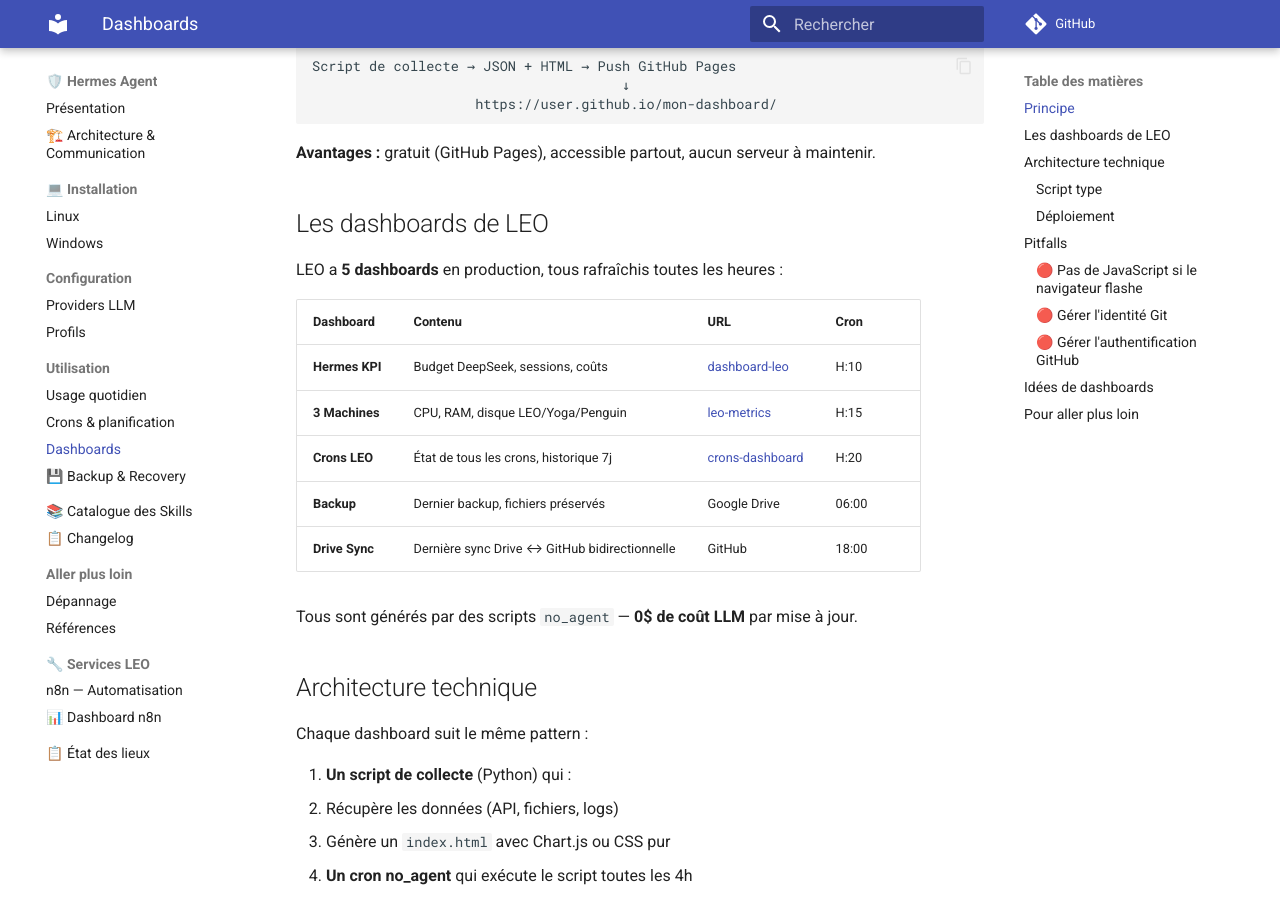
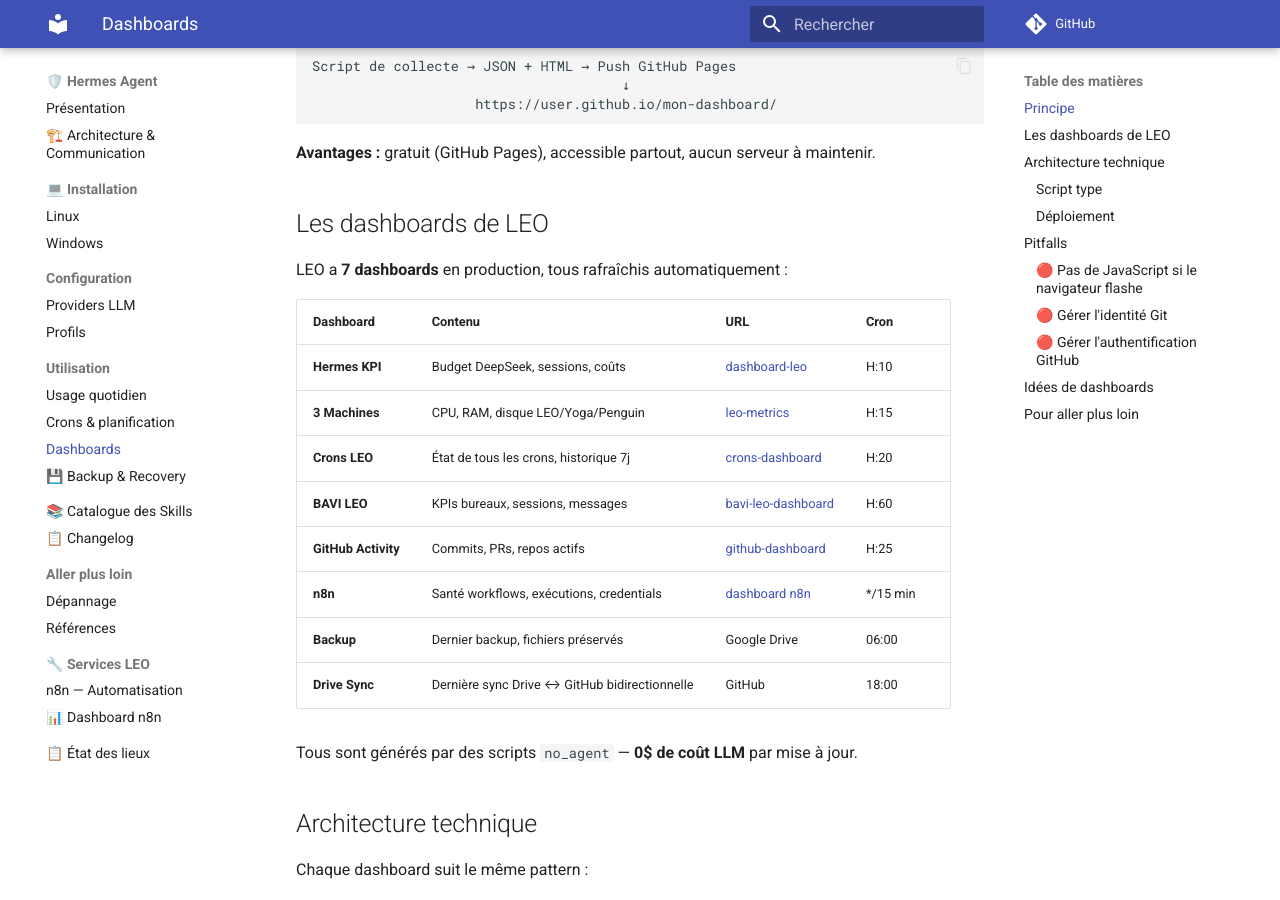
Before and after one commit to christophedanhier-hash/hermes-wiki, an MkDocs documentation site: the page built from docs/hermes/utilisation/dashboards.md, in a window 1280 px wide and 900 px high, scrolled down 365 px. Built offline with MkDocs 1.6.1 and Material for MkDocs 9.7.7, drawn with Linux system fonts in a browser that asks for light colours; comment, search, counter and statistics services are not loaded.

Commit message:
🧩 Ajout dashboard n8n dans la page Dashboards (7 tuiles)

```diff
--- a/docs/hermes/utilisation/dashboards.md
+++ b/docs/hermes/utilisation/dashboards.md
@@ -16,13 +16,16 @@
 
 ## Les dashboards de LEO
 
-LEO a **5 dashboards** en production, tous rafraîchis toutes les heures :
+LEO a **7 dashboards** en production, tous rafraîchis automatiquement :
 
 | Dashboard | Contenu | URL | Cron |
 |-----------|---------|-----|------|
 | **Hermes KPI** | Budget DeepSeek, sessions, coûts | [dashboard-leo](https://christophedanhier-hash.github.io/dashboard-leo/) | H:10 |
 | **3 Machines** | CPU, RAM, disque LEO/Yoga/Penguin | [leo-metrics](https://christophedanhier-hash.github.io/leo-metrics/) | H:15 |
 | **Crons LEO** | État de tous les crons, historique 7j | [crons-dashboard](https://christophedanhier-hash.github.io/crons-dashboard/) | H:20 |
+| **BAVI LEO** | KPIs bureaux, sessions, messages | [bavi-leo-dashboard](https://christophedanhier-hash.github.io/bavi-leo-dashboard/) | H:60 |
+| **GitHub Activity** | Commits, PRs, repos actifs | [github-dashboard](https://christophedanhier-hash.github.io/github-dashboard/) | H:25 |
+| **n8n** | Santé workflows, exécutions, credentials | [dashboard n8n](../dashboards/n8n.md) | */15 min |
 | **Backup** | Dernier backup, fichiers préservés | Google Drive | 06:00 |
 | **Drive Sync** | Dernière sync Drive ↔ GitHub bidirectionnelle | GitHub | 18:00 |
 
```
